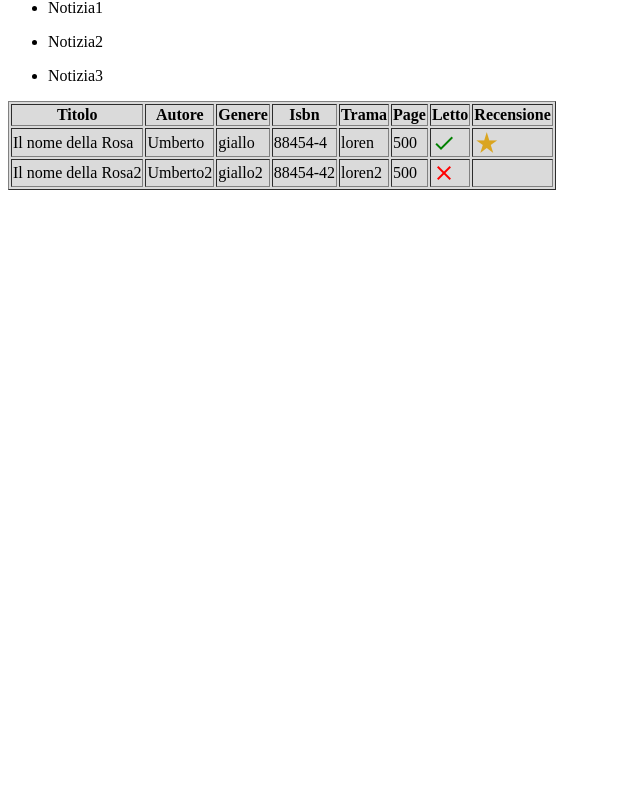
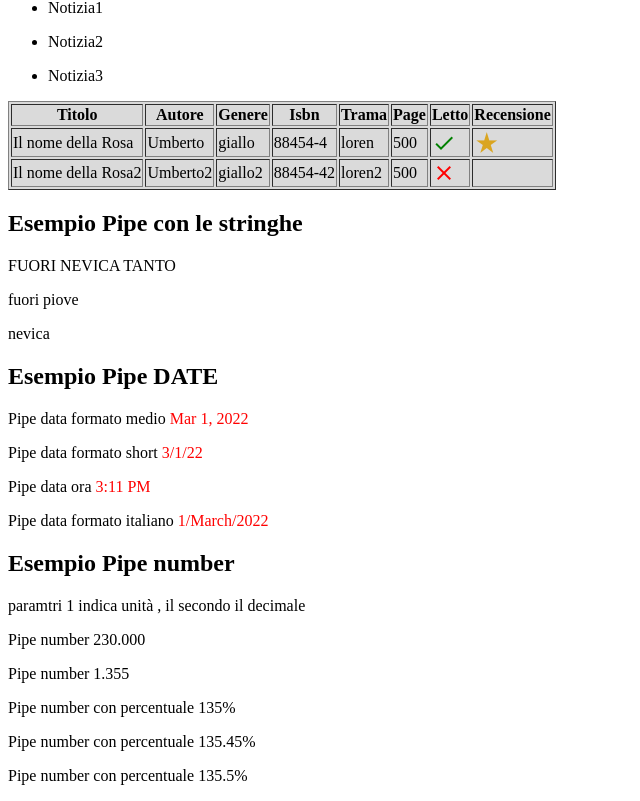
Before and after one commit to TikitakaMike83/VideoCorso, an Angular app: page / in a window 1280 px wide. Shown: the part 816-1617 px from the top of the page, without its empty margins (0-640 px from the left). Before the commit the page ends 1014 px from the top, so only its background shows below. Built offline with nearby package versions, Linux system fonts and the light colour scheme.

Commit message:
2 files modified

```diff
--- a/src/app/page/page.component.html
+++ b/src/app/page/page.component.html
@@ -60,3 +60,27 @@ Per accedere ad un oggetto uso il punto
 </td>
 </tr>
 </table>
+
+
+
+<h2>Esempio Pipe con le stringhe</h2>
+<p>{{'fuori nevica tanto' | uppercase }} </p>
+<p>{{'FUORI PIOVE' | lowercase }} </p>
+<!--
+// IL PRAMETRO SI PASSA CON i :
+// LA STRIGNA SI METTE NEGLI APICI -->
+<p>{{'fuori nevica tanto' | slice:5:12 }} </p>
+
+<h2>Esempio Pipe DATE</h2>
+<p> Pipe data formato medio <span [ngStyle]= "{'color':red}" > {{oggi | date:'mediumDate'}} </span> </p>
+<p> Pipe data formato short <span [ngStyle]= "{'color':red}" > {{oggi | date:'shortDate'}} </span> </p>
+<p> Pipe data ora <span [ngStyle]= "{'color':red}" > {{oggi | date:'shortTime'}} </span> </p>
+<p> Pipe data formato italiano <span [ngStyle]= "{'color':red}" > {{oggi | date:'d/MMMM/Y'}} </span> </p>
+
+<h2>Esempio Pipe number</h2>
+paramtri 1 indica unità , il secondo il decimale
+<p> Pipe number {{230 | number:'1.3'}}</p>
+<p> Pipe number {{1.35452 | number:'1.3'}}</p>
+<p> Pipe number con percentuale {{1.35452 | percent}}</p>
+<p> Pipe number con percentuale {{1.35452 | percent:'1.2'}}</p>
+<p> Pipe number con percentuale {{1.35452 | percent:'1.1-1'}}</p>
--- a/src/app/page/page.component.ts
+++ b/src/app/page/page.component.ts
@@ -38,11 +38,14 @@ grey:string;
 myClass: Object;
 red:string;
 
+oggi:Date;
+
 // le variabili vanno semrpe instanziat eall'interno del construttore
   constructor() {
     this.grey = 'grey';
     this.myClass = {'textAlign':'center','color':'red'};
     this.red = 'red';
+    this.oggi= new Date();
   }
 
   ngOnInit() {
```
